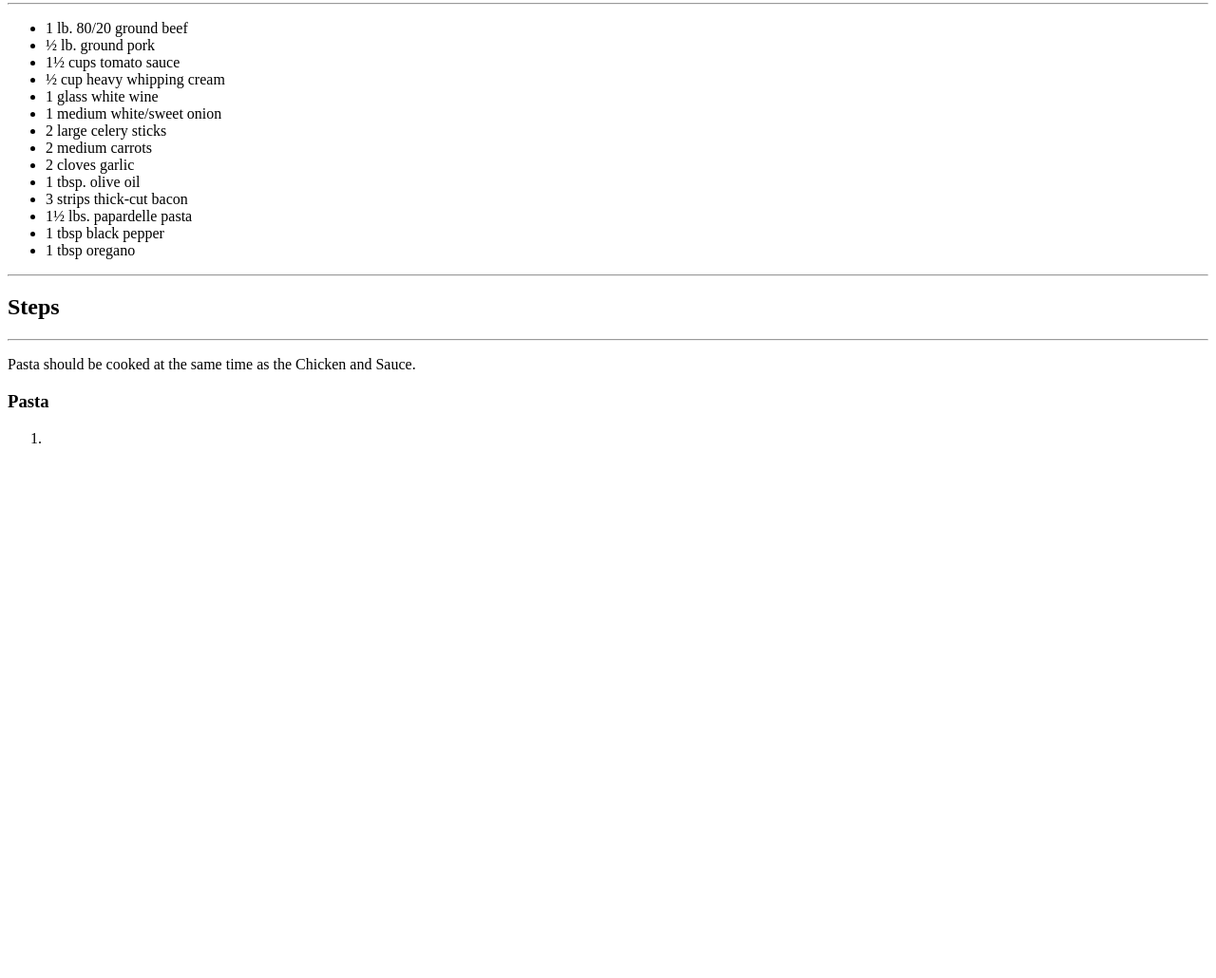
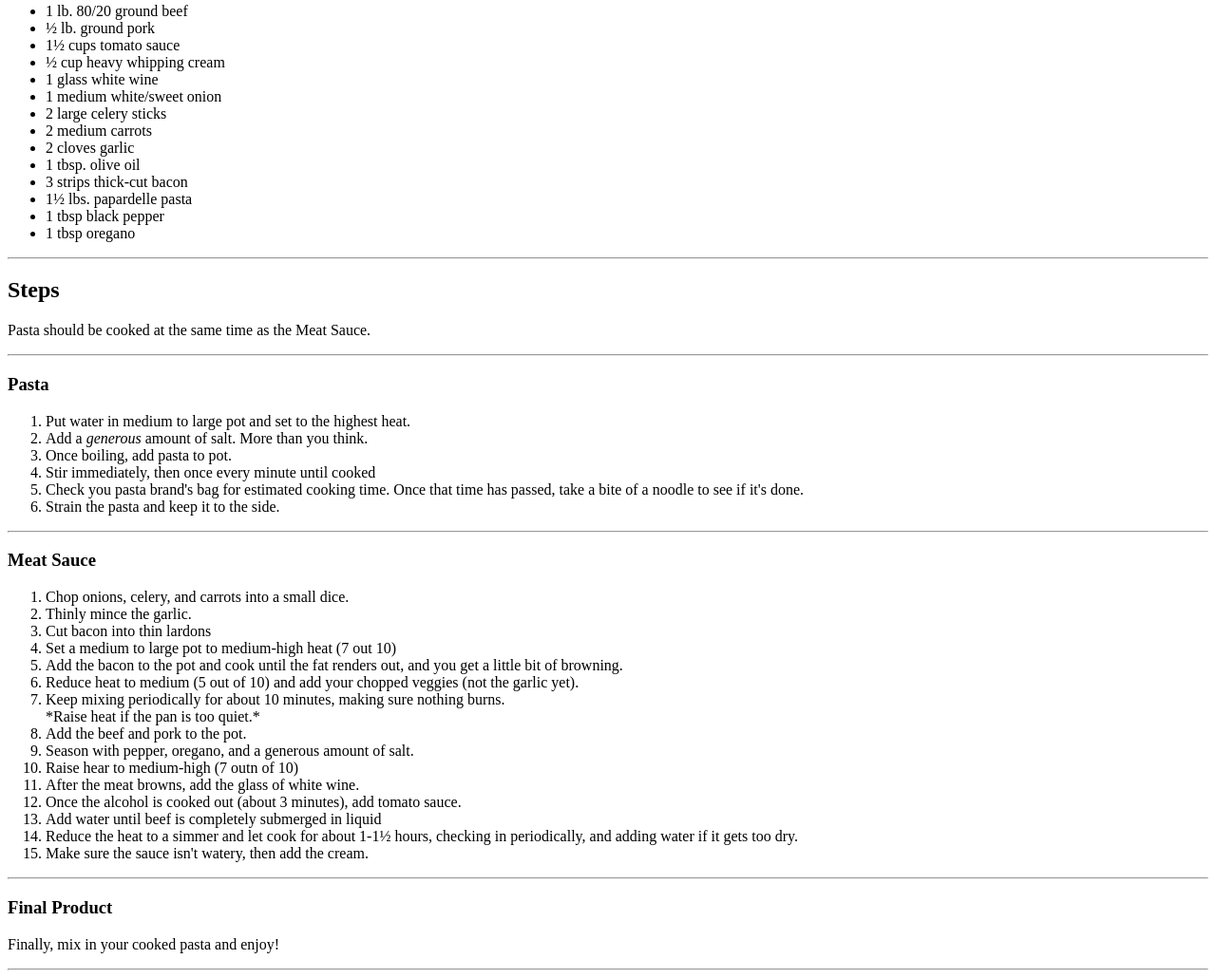
Before and after one commit to fernandezmatthew/odin-recipes, a plain HTML site: page recipes/pasta-bolognese.html in a window 1280 px wide. Shown: the part 538-1568 px from the top of the page at 95% size. Before the commit the page ends 1025 px from the top, so only its background shows below. Drawn offline with Linux system fonts and the light colour scheme.

Commit message:
Add completed pasa-bolognese page

```diff
--- a/recipes/pasta-bolognese.html
+++ b/recipes/pasta-bolognese.html
@@ -7,14 +7,14 @@
     </head>
 
     <body>
-        <p><a href="../index.html">Home</a></p>
+        <p><a href="../index.html">Home</a></p><hr>
         <h1>Pasta Bolognese</h1>
         <img src="../img/bolognese.jpg" alt="A pretty bowl with papardelle pasta and an orange,
         meaty sauce, toppped iwth a fair amount of pecorino romano cheese." width="300"><hr>
-        <h2>Description</h2><hr>
+        <h2>Description</h2>
         <p>This pasta bolognese is inspired by a traditional italian recipe, but with
         some of my own modifications. <em>Always</em> use papardelle.</p><hr>
-        <h2>Ingredients</h2><hr>
+        <h2>Ingredients</h2>
         <ul>
             <li>1 lb. 80/20 ground beef</li>
             <li>&frac12; lb. ground pork</li>
@@ -31,11 +31,40 @@
             <li>1 tbsp black pepper</li>
             <li>1 tbsp oregano</li>
         </ul><hr>
-        <h2>Steps</h2><hr>
-        <p>Pasta should be cooked at the same time as the Chicken and Sauce.</p>
+        <h2>Steps</h2>
+        <p>Pasta should be cooked at the same time as the Meat Sauce.</p><hr>
         <h3>Pasta</h3>
         <ol>
-            <li></li>
-        </ol>
+            <li>Put water in medium to large pot and set to the highest heat.</li>
+            <li>Add a <em>generous</em> amount of salt. More than you think.</li>
+            <li>Once boiling, add pasta to pot.</li>
+            <li>Stir immediately, then once every minute until cooked</li>
+            <li>Check you pasta brand's bag for estimated cooking time. Once that
+                time has passed, take a bite of a noodle to see if it's done.</li>
+            <li>Strain the pasta and keep it to the side.</li>
+        </ol><hr>
+        <h3>Meat Sauce</h3>
+        <ol>
+            <li>Chop onions, celery, and carrots into a small dice.</li>
+            <li>Thinly mince the garlic.</li>
+            <li>Cut bacon into thin lardons</li>
+            <li>Set a medium to large pot to medium-high heat (7 out 10)</li>
+            <li>Add the bacon to the pot and cook until the fat renders out,
+            and you get a little bit of browning.</li>
+            <li>Reduce heat to medium (5 out of 10) and add your chopped veggies (not the garlic yet).</li>
+            <li>Keep mixing periodically for about 10 minutes, making sure nothing burns.<br>
+            *Raise heat if the pan is too quiet.*</li>
+            <li>Add the beef and pork to the pot.</li>
+            <li>Season with pepper, oregano, and a generous amount of salt.</li>
+            <li>Raise hear to medium-high (7 outn of 10)</li>
+            <li>After the meat browns, add the glass of white wine.</li>
+            <li>Once the alcohol is cooked out (about 3 minutes), add tomato sauce.</li>
+            <li>Add water until beef is completely submerged in liquid</li>
+            <li>Reduce the heat to a simmer and let cook for about 1-1&frac12; hours, checking in periodically,
+            and adding water if it gets too dry.</li>
+            <li>Make sure the sauce isn't watery, then add the cream.</li>
+        </ol><hr>
+        <h3>Final Product</h3>
+        <p>Finally, mix in your cooked pasta and enjoy!</p><hr>
     </body>
 </html>
```
Also changed, not shown: recipes/mamas-black-beans.html (+4 -4 lines).
